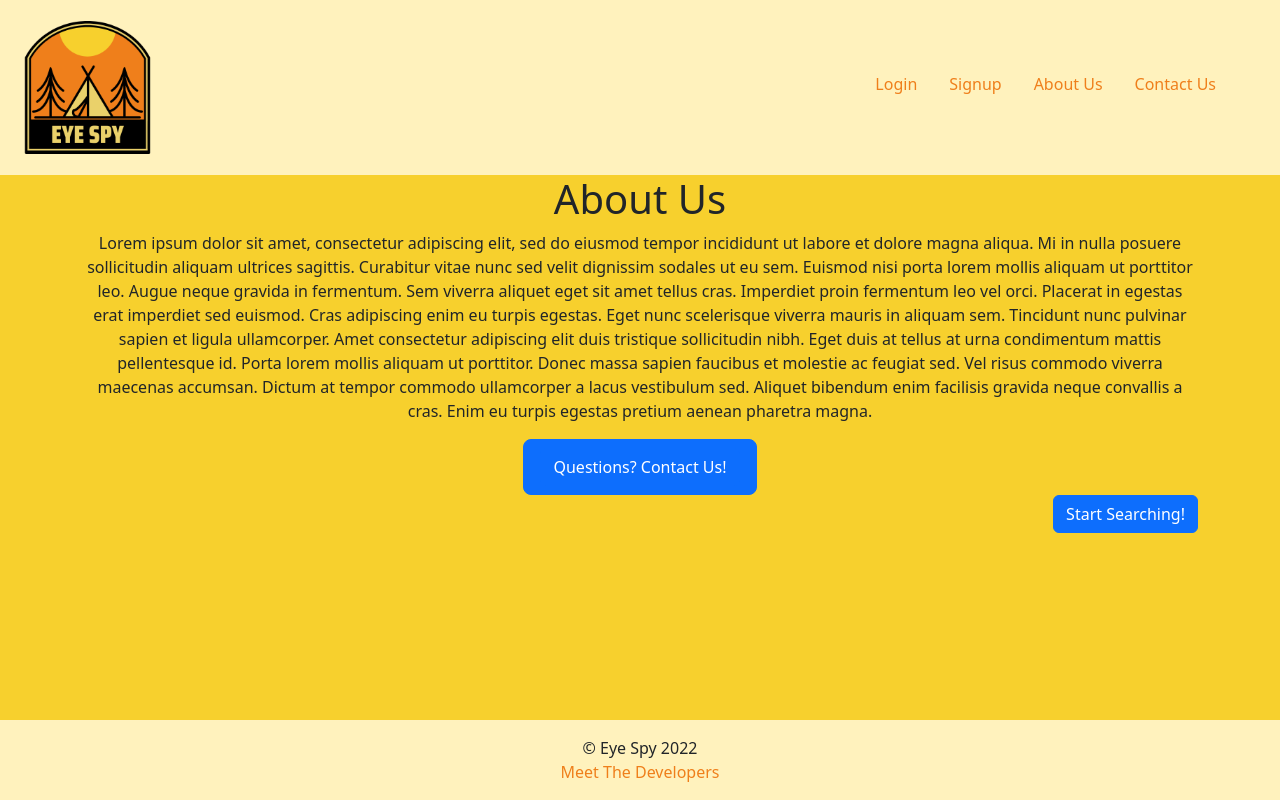
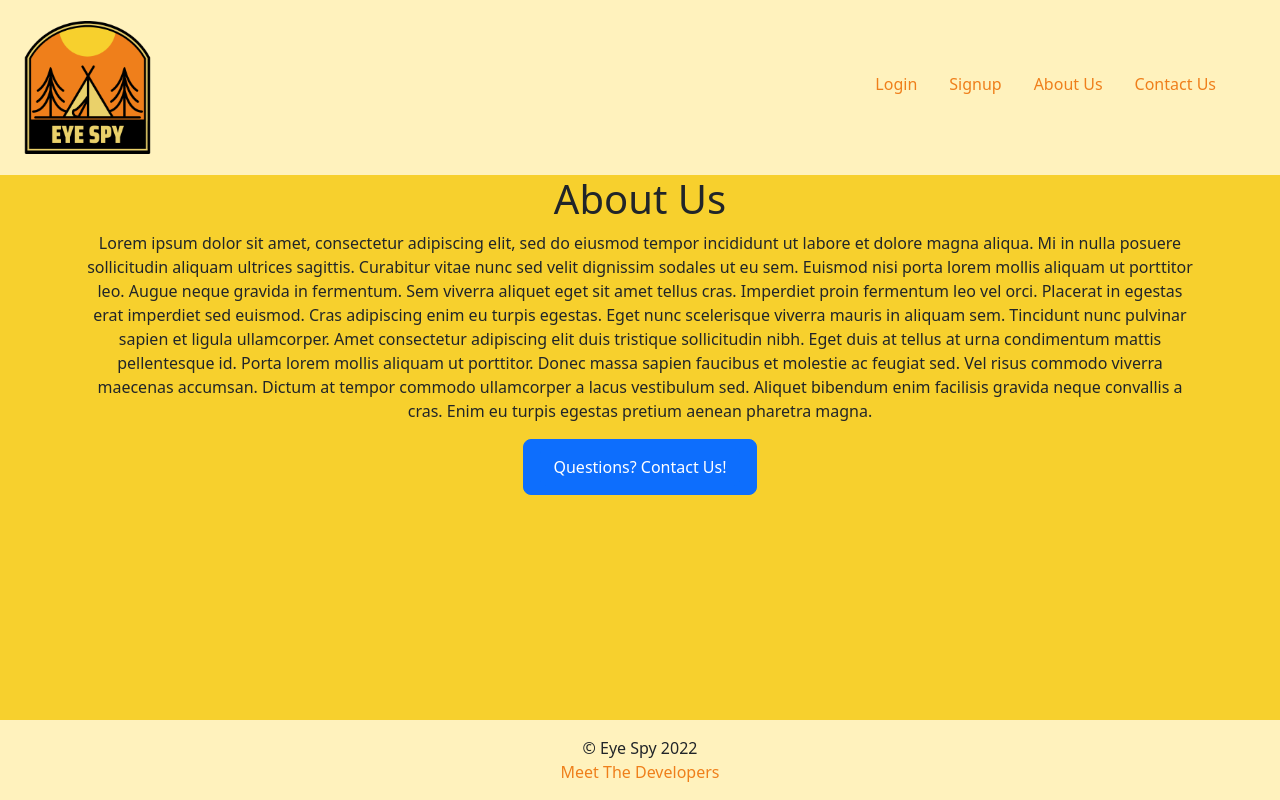
Before and after one commit to CaptainNate/Eye-Spy, a React (Create React App) app in the folder client/: page /about-us in a window 1280 px wide. Built offline with nearby package versions, Linux system fonts and the light colour scheme.

Commit message:
commented out start searching button

```diff
--- a/client/src/pages/AboutUs.js
+++ b/client/src/pages/AboutUs.js
@@ -9,9 +9,10 @@ const AboutUs = () => {
             <div class="btn btn-primary btn-lg">
             <a class="btn btn-primary" href="/contact-us" role="button">Questions? Contact Us!</a>
             </div>
-            <div class="d-grid gap-2 d-md-flex justify-content-md-end btn-primary btn-lg">
+
+            {/* <div class="d-grid gap-2 d-md-flex justify-content-md-end btn-primary btn-lg">
             <a class="btn btn-primary" href="/activity-search" role="button">Start Searching!</a>
-            </div>
+            </div> */}
         </div>
         </div>
 
```
